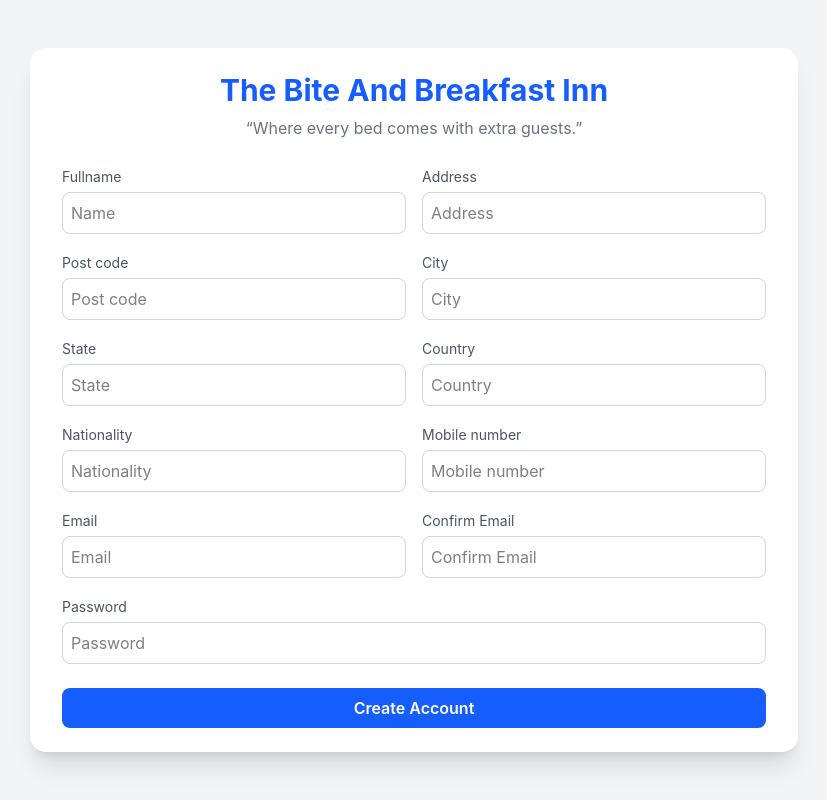
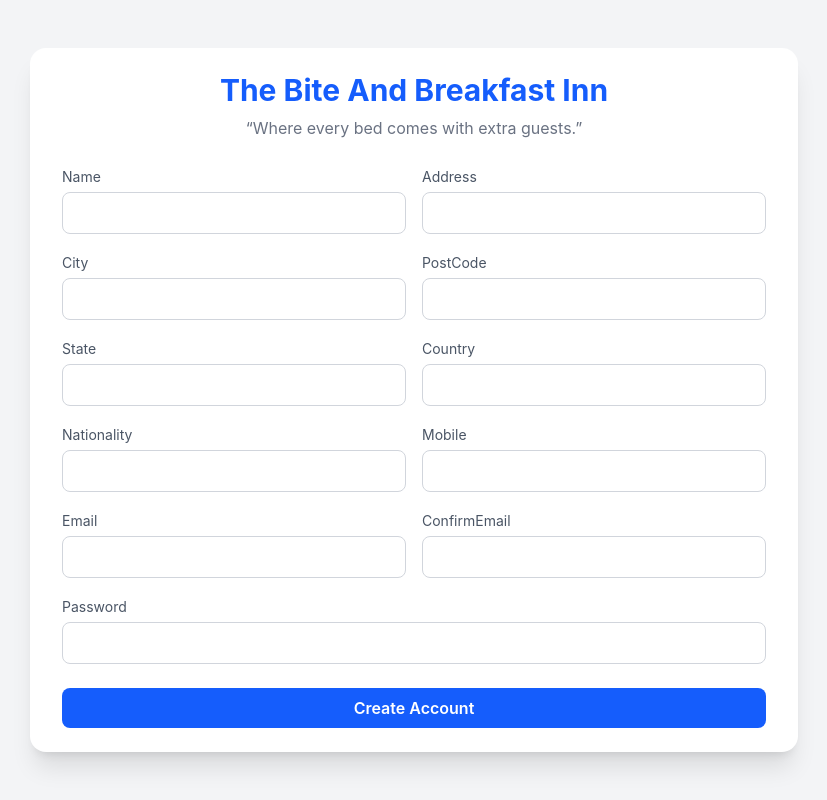
Before and after one commit to Zhelle10/Thesis-Static-And-Dynamic-Web-Forms-, a React (Vite) app in the folder WebForms/: page / in a window 1280 px wide. Shown: the whole page, without its empty margins (226-1053 px from the left). Built offline with nearby package versions, Linux system fonts and the light colour scheme.

Commit message:
added error messages and restructured the field(reuse component)

```diff
--- a/WebForms/ai/StaticForm.jsx
+++ b/WebForms/ai/StaticForm.jsx
@@ -1,5 +1,4 @@
-import React from 'react'
-import { useState } from 'react';
+import React, { useState } from "react";
 
 const StaticForm = () => {
     const [formData, setFormData] = useState({
@@ -12,31 +11,52 @@ const StaticForm = () => {
         nationality: "",
         mobile: "",
         email: "",
+        confirmEmail: "",
         password: "",
-        nationality: "",
     });
+
+    const [errors, setErrors] = useState({});
 
     const handleChange = (e) => {
         setFormData({ ...formData, [e.target.name]: e.target.value });
+        setErrors({ ...errors, [e.target.name]: "" }); // clear error while typing
     };
+
+    const validate = () => {
+        let newErrors = {};
+
+        Object.keys(formData).forEach((key) => {
+            if (!formData[key].trim()) {
+                newErrors[key] = "This field is required";
+            }
+        });
+
+        if (formData.email !== formData.confirmEmail) {
+            newErrors.confirmEmail = "Emails do not match";
+        }
+
+        setErrors(newErrors);
+        return Object.keys(newErrors).length === 0;
+    };
+
     const handleSubmit = async (e) => {
         e.preventDefault();
+
+        if (!validate()) return; // stop submit if errors
 
         try {
             const res = await fetch("http://localhost:3000/api/static", {
                 method: "POST",
-                headers: {
-                    "Content-Type": "application/json",
-                },
+                headers: { "Content-Type": "application/json" },
                 body: JSON.stringify(formData),
             });
 
             if (!res.ok) throw new Error("Server error");
 
-            const data = await res.json();
-            console.log(data);
+            await res.json();
 
             alert("✅ Static form submitted!");
+
             setFormData({
                 name: "",
                 address: "",
@@ -47,17 +67,16 @@ const StaticForm = () => {
                 nationality: "",
                 mobile: "",
                 email: "",
+                confirmEmail: "",
                 password: "",
-                nationality: "",
             });
 
+            setErrors({});
         } catch (error) {
             console.error(error);
-            alert("❌ Failed to submit (backend not running?)");
+            alert("❌ Failed to submit");
         }
     };
-
-
 
     return (
         <div className="min-h-screen flex items-center justify-center bg-gray-100">
@@ -68,148 +87,34 @@ const StaticForm = () => {
                 </h1>
                 <p className="text-center text-gray-500 mb-6">“Where every bed comes with extra guests.”</p>
 
-
-                {/* GRID START */}
                 <div className="grid grid-cols-2 gap-4">
 
-                    <div>
-                        <label className="text-sm text-gray-600">Fullname</label>
-                        <input
-                            name="name"
-                            value={formData.name}
-                            onChange={handleChange}
-                            type="text"
-                            placeholder="Name"
-                            className="w-full border border-gray-300 rounded-lg p-2 mt-1 focus:ring-2 focus:ring-blue-400"
-                        />
-                    </div>
+                    {Object.keys(formData).map((field) => (
+                        <div key={field} className={field === "password" ? "col-span-2" : ""}>
+                            <label className="text-sm text-gray-600 capitalize">
+                                {field}
+                            </label>
 
-                    <div>
-                        <label className="text-sm text-gray-600">Address</label>
-                        <input
-                            name="address"
-                            value={formData.address}
-                            onChange={handleChange}
-                            type="text"
-                            placeholder="Address"
-                            className="w-full border border-gray-300 rounded-lg p-2 mt-1 focus:ring-2 focus:ring-blue-400"
-                        />
-                    </div>
+                            <input
+                                name={field}
+                                value={formData[field]}
+                                onChange={handleChange}
+                                type={field.includes("password") ? "password" : "text"}
+                                className="w-full border border-gray-300 rounded-lg p-2 mt-1 focus:ring-2 focus:ring-blue-400"
+                            />
 
-                    <div>
-                        <label className="text-sm text-gray-600">Post code</label>
-                        <input
-                            name="postCode"
-                            value={formData.postCode}
-                            onChange={handleChange}
-                            type="text"
-                            placeholder="Post code"
-                            className="w-full border border-gray-300 rounded-lg p-2 mt-1 focus:ring-2 focus:ring-blue-400"
-                        />
-                    </div>
-
-                    <div>
-                        <label className="text-sm text-gray-600">City</label>
-                        <input
-                            name="city"
-                            value={formData.city}
-                            onChange={handleChange}
-                            type="text"
-                            placeholder="City"
-                            className="w-full border border-gray-300 rounded-lg p-2 mt-1 focus:ring-2 focus:ring-blue-400"
-                        />
-                    </div>
-
-                    <div>
-                        <label className="text-sm text-gray-600">State</label>
-                        <input
-                            name="state"
-                            value={formData.state}
-                            onChange={handleChange}
-                            type="text"
-                            placeholder="State"
-                            className="w-full border border-gray-300 rounded-lg p-2 mt-1 focus:ring-2 focus:ring-blue-400"
-                        />
-                    </div>
-
-                    <div>
-                        <label className="text-sm text-gray-600">Country</label>
-                        <input
-                            name="country"
-                            value={formData.country}
-                            onChange={handleChange}
-                            type="text"
-                            placeholder="Country"
-                            className="w-full border border-gray-300 rounded-lg p-2 mt-1 focus:ring-2 focus:ring-blue-400"
-                        />
-                    </div>
-
-                    <div>
-                        <label className="text-sm text-gray-600">Nationality</label>
-                        <input
-                            name="nationality"
-                            value={formData.nationality}
-                            onChange={handleChange}
-                            type="text"
-                            placeholder="Nationality"
-                            className="w-full border border-gray-300 rounded-lg p-2 mt-1 focus:ring-2 focus:ring-blue-400"
-                        />
-                    </div>
-
-                    <div>
-                        <label className="text-sm text-gray-600">Mobile number</label>
-                        <input
-                            name="mobile"
-                            value={formData.mobile}
-                            onChange={handleChange}
-                            type="text"
-                            placeholder="Mobile number"
-                            className="w-full border border-gray-300 rounded-lg p-2 mt-1 focus:ring-2 focus:ring-blue-400"
-                        />
-                    </div>
-
-                    <div>
-                        <label className="text-sm text-gray-600">Email</label>
-                        <input
-                            name="email"
-                            value={formData.email}
-                            onChange={handleChange}
-                            type="email"
-                            placeholder="Email"
-                            className="w-full border border-gray-300 rounded-lg p-2 mt-1 focus:ring-2 focus:ring-blue-400"
-                        />
-                    </div>
-
-                    <div>
-                        <label className="text-sm text-gray-600">Confirm Email</label>
-                        <input
-                            name="confirmEmail"
-                            value={formData.confirmEmail}
-                            onChange={handleChange}
-                            type="email"
-                            placeholder="Confirm Email"
-                            className="w-full border border-gray-300 rounded-lg p-2 mt-1 focus:ring-2 focus:ring-blue-400"
-                        />
-                    </div>
-
-                    {/* FULL WIDTH PASSWORD */}
-                    <div className="col-span-2">
-                        <label className="text-sm text-gray-600">Password</label>
-                        <input
-                            name="password"
-                            value={formData.password}
-                            onChange={handleChange}
-                            type="password"
-                            placeholder="Password"
-                            className="w-full border border-gray-300 rounded-lg p-2 mt-1 focus:ring-2 focus:ring-blue-400"
-                        />
-                    </div>
-
+                            {errors[field] && (
+                                <p className="text-red-500 text-sm mt-1">
+                                    {errors[field]}
+                                </p>
+                            )}
+                        </div>
+                    ))}
                 </div>
 
                 <button
                     onClick={handleSubmit}
-                    className="w-full bg-blue-600 hover:bg-blue-700 transition text-white font-semibold py-2 rounded-lg mt-6"
+                    className="w-full bg-blue-600 hover:bg-blue-700 text-white font-semibold py-2 rounded-lg mt-6"
                 >
                     Create Account
                 </button>
@@ -217,6 +122,6 @@ const StaticForm = () => {
             </form>
         </div>
     );
-}
+};
 
-export default StaticForm
+export default StaticForm;
```
